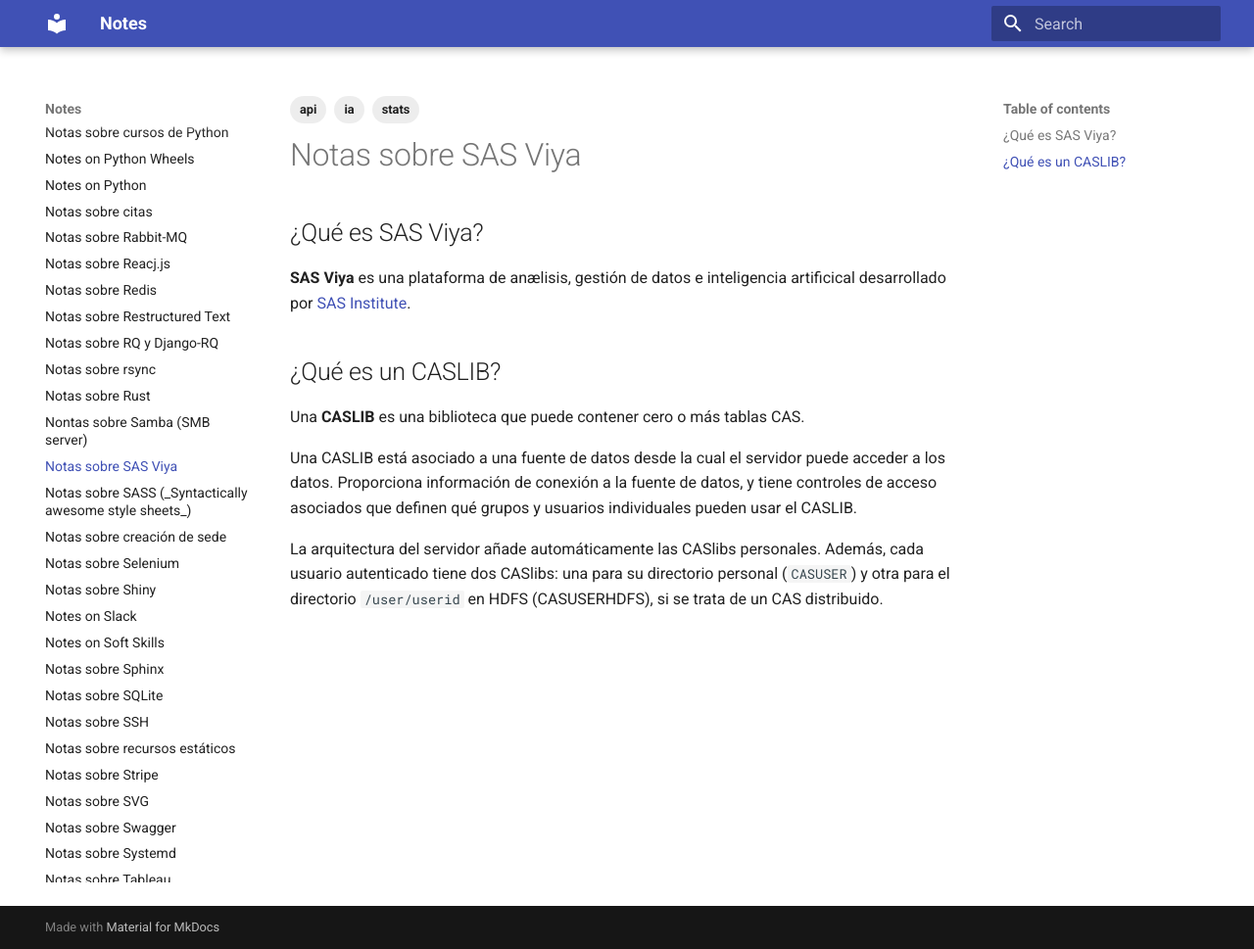
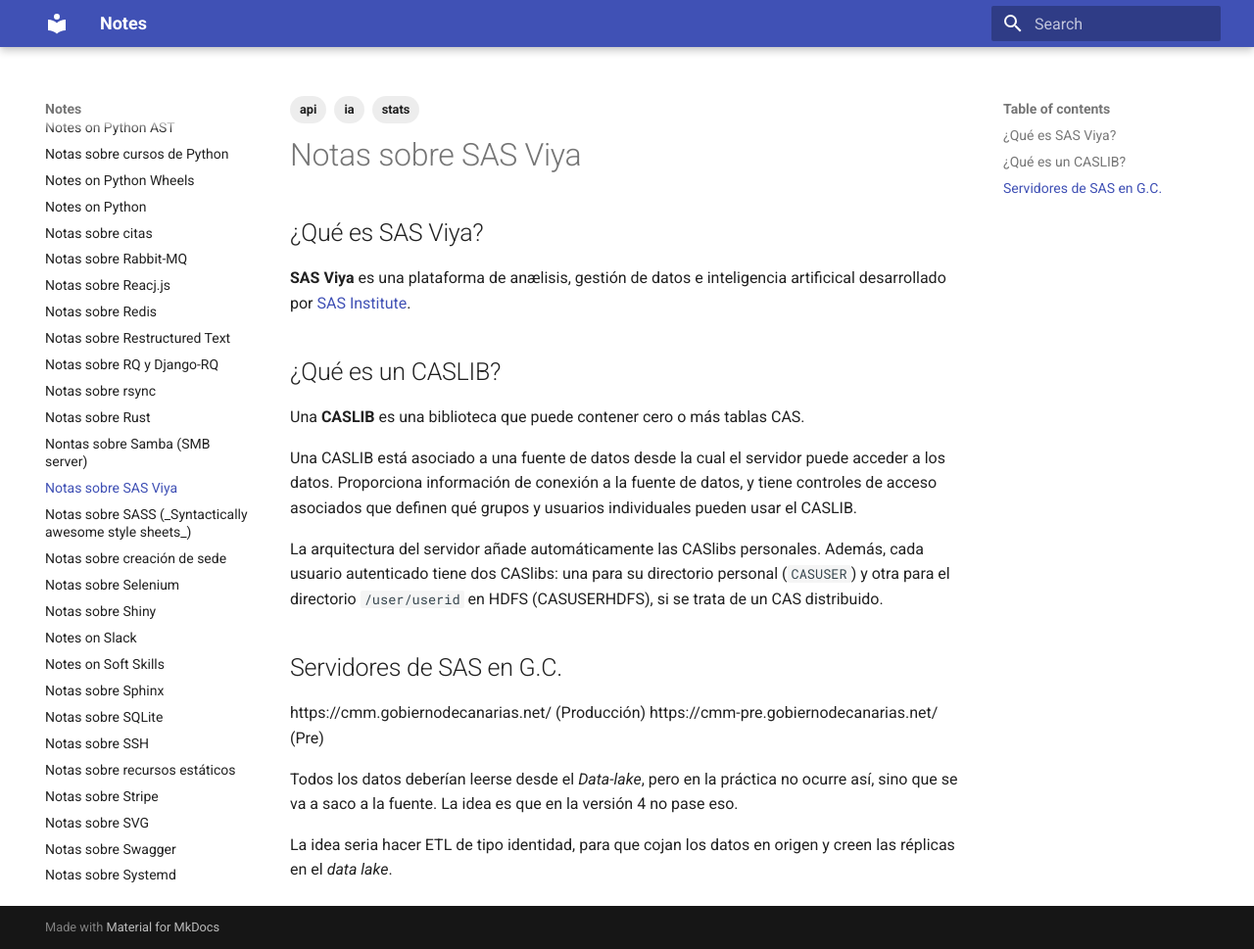
Before and after one commit to euribates/notes, an MkDocs documentation site: the page built from source/notes-on-sas-viya.md, in a window 1280 px wide and 969 px high. Shown: the whole window at 98% size. Built offline with MkDocs 1.6.1 and Material for MkDocs 9.7.7, drawn with Linux system fonts in a browser that asks for light colours.

Commit message:
Notas sobre SAS

```diff
--- a/source/notes-on-sas-viya.md
+++ b/source/notes-on-sas-viya.md
@@ -28,3 +28,16 @@
 su directorio personal (`CASUSER`) y otra para el  directorio
 `/user/userid`  en HDFS (CASUSERHDFS), si se trata de un CAS
 distribuido.
+
+
+## Servidores de SAS en G.C.
+
+https://cmm.gobiernodecanarias.net/ (Producción)
+https://cmm-pre.gobiernodecanarias.net/ (Pre)
+
+Todos los datos deberían leerse desde el _Data-lake_, pero en la práctica
+no ocurre así, sino que se va a saco a la fuente. La idea es que en la versión 4
+no pase eso.
+
+La idea seria hacer ETL de tipo identidad, para que cojan los datos en origen
+y creen las réplicas en el _data lake_.
```
